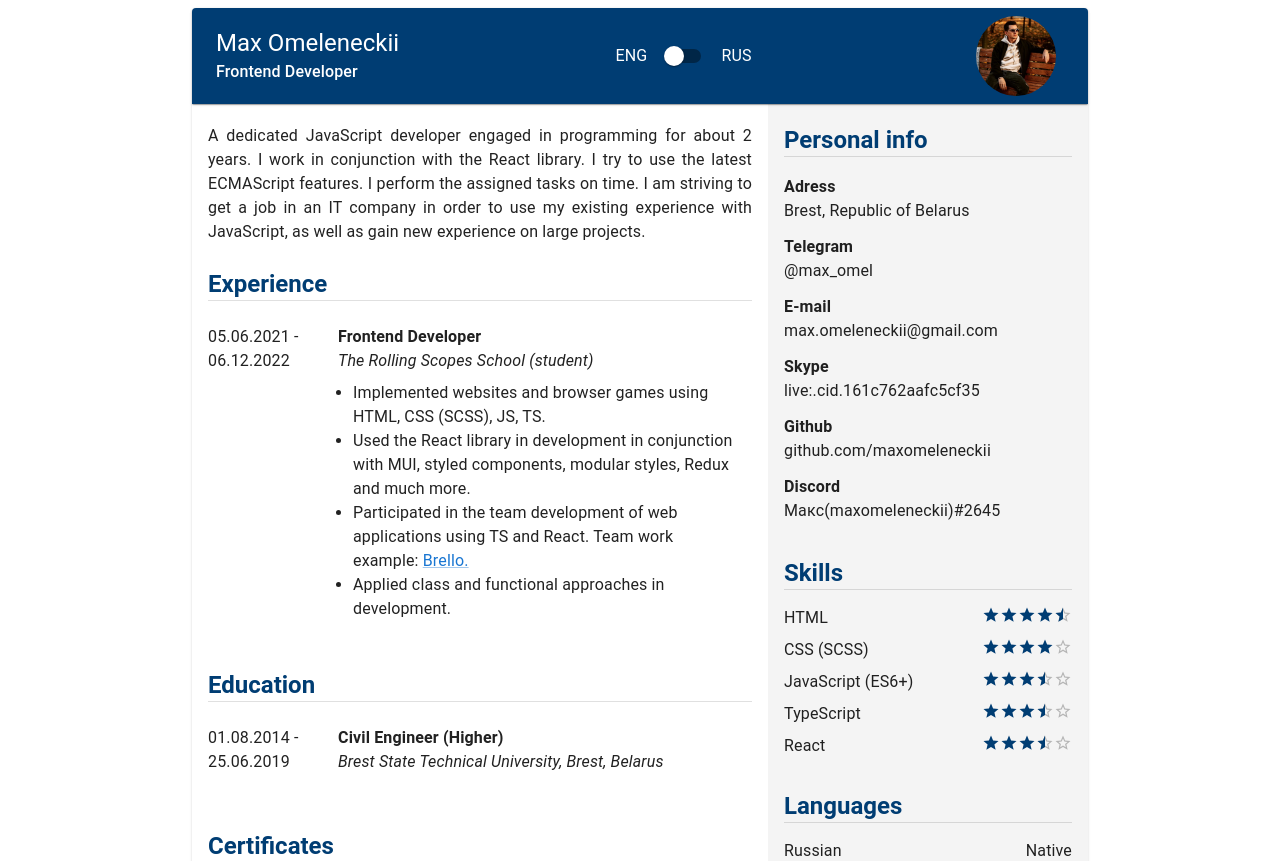
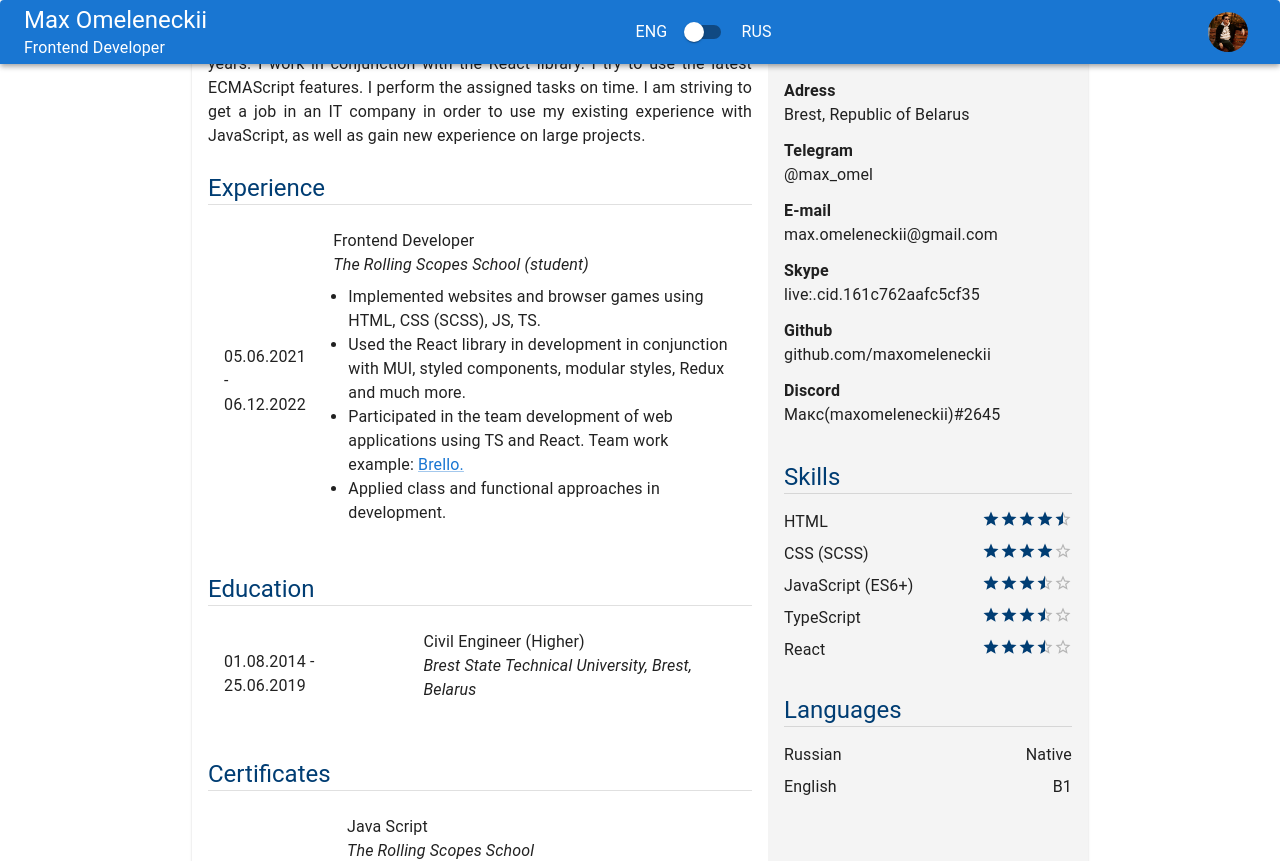
Before and after one commit to maxomeleneckii/cv, a React (Create React App) app: page / in a window 1280 px wide. Shown: the top 861 px of the page. Built offline with nearby package versions, Linux system fonts and the light colour scheme.

Commit message:
refactor: add module styles

```diff
--- a/public/index.html
+++ b/public/index.html
@@ -6,7 +6,7 @@
   <link rel="icon" href="%PUBLIC_URL%/favicon.ico" />
   <meta name="viewport" content="width=device-width, initial-scale=1" />
   <meta name="theme-color" content="#000000" />
-  <meta name="description" content="CV maxomeleneckii" />
+  <meta name="description" content="Resume maxomeleneckii" />
   <link rel="apple-touch-icon" href="%PUBLIC_URL%/logo192.png" />
   <link rel="manifest" href="%PUBLIC_URL%/manifest.json" />
   <title>Resume</title>
--- /dev/null
+++ b/src/components/App.module.css
@@ -0,0 +1,6 @@
+.app_wrapper {
+  margin: 0 auto;
+  max-width: 56rem;
+  width: 100%;
+  height: 100%;
+}
--- a/src/components/App.tsx
+++ b/src/components/App.tsx
@@ -1,11 +1,12 @@
 import { Paper } from '@mui/material';
 import { Header } from './Header';
 import { Main } from './Main';
+import stylesApp from './App.module.css';
 
 function App() {
   return (
     <>
-      <Paper sx={{ margin: '0 auto', maxWidth: '56rem', width: '100%', height: '100%' }}>
+      <Paper className={stylesApp.app_wrapper}>
         <Header />
         <Main />
       </Paper>
--- /dev/null
+++ b/src/components/Header.module.css
@@ -0,0 +1,17 @@
+.headerWrapper {
+  position: relative;
+  border-top-left-radius: 4px;
+  border-top-right-radius: 4px;
+  background-color: #003d73;
+  box-shadow: 0px 2px 1px -1px rgb(0 0 0 / 20%), 0px 1px 1px 0px rgb(0 0 0 / 14%),
+    0px 1px 3px 0px rgb(0 0 0 / 12%);
+}
+
+.headerToolbar {
+  justify-content: space-between;
+}
+
+.headerAvatar {
+  width: 80px;
+  height: 80px;
+}
--- a/src/components/Header.tsx
+++ b/src/components/Header.tsx
@@ -1,12 +1,13 @@
 import React, { useState } from 'react';
 import { AppBar, Avatar, Box, IconButton, Stack, Switch, Toolbar, Typography } from '@mui/material';
 import { useTranslation } from 'react-i18next';
-import myPhoto from '../assets/my-photo.jpg';
+import avatarPhoto from '../assets/my-photo.jpg';
+import stylesHeader from './Header.module.css';
 
 export const Header = () => {
   const { t, i18n } = useTranslation();
-
-  const [langCurrent, setLangCurrent] = useState(localStorage.getItem('i18nextLng'));
+  const defoultValueState = localStorage.getItem('i18nextLng') || '';
+  const [langCurrent, setLangCurrent] = useState(defoultValueState);
 
   const changeLanguage = () => {
     const localLang = langCurrent === 'en-US' ? 'ru-RU' : 'en-US';
@@ -17,24 +18,13 @@ export const Header = () => {
 
   return (
     <>
-      <AppBar
-        sx={{
-          position: 'relative',
-          borderTopLeftRadius: '4px',
-          borderTopRightRadius: '4px',
-          backgroundColor: '#003d73',
-          boxShadow:
-            '0px 2px 1px -1px rgb(0 0 0 / 20%), 0px 1px 1px 0px rgb(0 0 0 / 14%), 0px 1px 3px 0px rgb(0 0 0 / 12%)',
-        }}
-      >
-        <Toolbar sx={{ justifyContent: 'space-between' }}>
+      <AppBar className={stylesHeader.headerWrapper}>
+        <Toolbar className={stylesHeader.headerToolbar}>
           <Box>
             <Typography variant="h5" component="h1">
               {t('name')}
             </Typography>
-            <Typography variant="h6" component="h2" sx={{ fontSize: '16px' }}>
-              {t('job-position')}
-            </Typography>
+            <Typography component="h2">{t('job-position')}</Typography>
           </Box>
           <Stack direction="row" spacing={1} alignItems="center">
             <Typography>{t('language-en')}</Typography>
@@ -47,7 +37,7 @@ export const Header = () => {
           </Stack>
           <Box>
             <IconButton>
-              <Avatar alt="my-picture" src={myPhoto} sx={{ width: '80px', height: '80px' }} />
+              <Avatar alt="my-picture" src={avatarPhoto} className={stylesHeader.headerAvatar} />
             </IconButton>
           </Box>
         </Toolbar>
--- /dev/null
+++ b/src/components/LeftSection.module.css
@@ -0,0 +1,47 @@
+.listItem {
+  display: flex;
+  flex-direction: column;
+}
+
+.listItemNotAbout {
+  padding-left: 0px;
+  column-gap: 30px;
+  align-items: flex-start;
+  flex-direction: row;
+}
+
+.listItemText {
+  width: 100%;
+}
+
+.listItemTextJob {
+  font-weight: bold;
+}
+
+.listItemTextCompany {
+  font-style: italic;
+}
+
+.listItemTextNotAbout {
+  flex: 0 0 100px;
+  text-decoration: none;
+}
+
+.listItemTitle {
+  font-weight: bold;
+  color: #003d73;
+}
+
+.listItemContent {
+  text-align: justify;
+}
+
+@media (max-width: 767px) {
+  .listItemNotAbout {
+    flex-direction: column;
+  }
+  .listItemTextNotAbout {
+    flex: 0 0 auto;
+    text-decoration: underline;
+  }
+}
--- a/src/components/LeftSection.tsx
+++ b/src/components/LeftSection.tsx
@@ -1,18 +1,10 @@
-import {
-  Divider,
-  Link,
-  List,
-  ListItem,
-  ListItemText,
-  Typography,
-  useMediaQuery,
-} from '@mui/material';
+import { Divider, Link, List, ListItem, ListItemText, Typography } from '@mui/material';
 import { useTranslation } from 'react-i18next';
 import { ListItemCustom, Section } from '../styledComponents/styledComponents';
 import { LeftSectionDataType } from '../types';
+import stylesLeftSection from './LeftSection.module.css';
 
 export const LeftSection = () => {
-  const matches = useMediaQuery('(max-width:767px)');
   const { t } = useTranslation();
   const dataLeft = t('data-left', { returnObjects: true }) as LeftSectionDataType[];
 
@@ -21,17 +13,21 @@ export const LeftSection = () => {
       <Section>
         <List>
           {dataLeft.map((section) => {
+            const currentTitleAbout = section.title === 'About';
+            const currentTitleCertif =
+              section.title === 'Certificates' || section.title === 'Сертификаты';
+
             return (
-              <ListItem key={section.title} sx={{ display: 'flex', flexDirection: 'column' }}>
+              <ListItem key={section.title} className={stylesLeftSection.listItem}>
                 <ListItemText
-                  sx={{ width: '100%' }}
+                  className={stylesLeftSection.listItemText}
                   primary={
-                    section.title !== 'About' && (
+                    !currentTitleAbout && (
                       <>
                         <Typography
                           variant="h5"
                           component="h3"
-                          sx={{ fontWeight: 'bold', color: '#003d73' }}
+                          className={stylesLeftSection.listItemTitle}
                         >
                           {section.title}
                         </Typography>
@@ -40,36 +36,27 @@ export const LeftSection = () => {
                     )
                   }
                   secondary={
-                    section.title === 'About' && (
-                      <Typography sx={{ textAlign: 'justify' }}>
+                    currentTitleAbout && (
+                      <Typography className={stylesLeftSection.listItemContent}>
                         {section.description[0].text}
                       </Typography>
                     )
                   }
                 />
-                {section.title !== 'About' && (
-                  <List sx={{ width: '100%' }}>
-                    <ListItem
-                      sx={{
-                        paddingLeft: '0px',
-                        columnGap: '30px',
-                        alignItems: 'flex-start',
-                        flexDirection: `${matches ? 'column' : 'row'}`,
-                      }}
-                    >
-                      <ListItemText
-                        sx={{
-                          flex: `${matches ? '0 0 auto' : '0 0 100px'}`,
-                          textDecoration: `${matches ? 'underline' : 'none'}`,
-                        }}
-                      >
+                {!currentTitleAbout && (
+                  <List className={stylesLeftSection.listItemText}>
+                    <ListItem className={stylesLeftSection.listItemNotAbout}>
+                      <ListItemText className={stylesLeftSection.listItemTextNotAbout}>
                         {section.date}
                       </ListItemText>
                       <ListItemText>
-                        <Typography component="h3" sx={{ fontWeight: 'bold' }}>
+                        <Typography component="h3" className={stylesLeftSection.listItemTextJob}>
                           {section.position}
                         </Typography>
-                        <Typography component="h4" sx={{ fontStyle: 'italic' }}>
+                        <Typography
+                          component="h4"
+                          className={stylesLeftSection.listItemTextCompany}
+                        >
                           {section.company}
                         </Typography>
                         <List sx={{ listStyle: 'disc' }}>
@@ -83,8 +70,7 @@ export const LeftSection = () => {
                                       {item.textLink}
                                     </Link>
                                   </>
-                                ) : section.title === 'Certificates' ||
-                                  section.title === 'Сертификаты' ? (
+                                ) : currentTitleCertif ? (
                                   <Link href={item.url} target="_blank">
                                     {item.text}
                                   </Link>
--- a/src/components/Main.tsx
+++ b/src/components/Main.tsx
@@ -1,13 +1,11 @@
-import { useMediaQuery } from '@mui/material';
 import { LeftSection } from './LeftSection';
 import { RightSection } from './RightSection';
 import { MainWrapper } from '../styledComponents/styledComponents';
 
 export const Main = () => {
-  const matches = useMediaQuery('(max-width:767px)');
   return (
     <>
-      <MainWrapper style={{ flexWrap: `${matches ? 'wrap' : 'nowrap'}` }}>
+      <MainWrapper>
         <LeftSection />
         <RightSection />
       </MainWrapper>
--- /dev/null
+++ b/src/components/RightSection.module.css
@@ -0,0 +1,25 @@
+.leftSectionWrapper {
+  flex: 0 0 320px;
+  background-color: #f4f4f4;
+}
+
+.listItem {
+  display: flex;
+  flex-direction: column;
+  align-items: flex-start;
+}
+
+.listItemText {
+  width: 100%;
+}
+
+.listItemTitle {
+  font-weight: bold;
+  color: #003d73;
+}
+
+@media (max-width: 767px) {
+  .leftSectionWrapper {
+    flex: 0 0 100%;
+  }
+}
--- a/src/components/RightSection.tsx
+++ b/src/components/RightSection.tsx
@@ -7,37 +7,35 @@ import {
   Rating,
   Stack,
   Box,
-  useMediaQuery,
 } from '@mui/material';
 import { useTranslation } from 'react-i18next';
 import { Section } from '../styledComponents/styledComponents';
+import stylesRightSection from './RightSection.module.css';
 import { RightSectionDataType } from '../types';
 
 export const RightSection = () => {
-  const matches = useMediaQuery('(max-width:767px)');
   const { t } = useTranslation();
   const dataRight = t('data-right', { returnObjects: true }) as RightSectionDataType[];
 
   return (
     <>
-      <Section
-        style={{ flex: `${matches ? '0 0 100%' : '0 0 320px'}`, backgroundColor: '#f4f4f4' }}
-      >
+      <Section className={stylesRightSection.leftSectionWrapper}>
         <List>
           {dataRight.map((section) => {
+            const currentTitlePersonalInf =
+              section.title === 'Personal info' || section.title === 'Личная информация';
+            const currentTitleSkills = section.title === 'Skills' || section.title === 'Навыки';
+
             return (
-              <ListItem
-                key={section.title}
-                sx={{ display: 'flex', flexDirection: 'column', alignItems: 'flex-start' }}
-              >
+              <ListItem key={section.title} className={stylesRightSection.listItem}>
                 <ListItemText
-                  sx={{ width: '100%' }}
+                  className={stylesRightSection.listItemText}
                   primary={
                     <>
                       <Typography
                         variant="h5"
                         component="h3"
-                        sx={{ fontWeight: 'bold', color: '#003d73' }}
+                        className={stylesRightSection.listItemTitle}
                       >
                         {section.title}
                       </Typography>
@@ -45,14 +43,13 @@ export const RightSection = () => {
                     </>
                   }
                 />
-                <List sx={{ width: '100%' }}>
+                <List className={stylesRightSection.listItemText}>
                   {section.description!.map((item) => (
                     <ListItem key={item.text} sx={{ padding: '0' }}>
                       <ListItemText
                         disableTypography={true}
                         primary={
-                          (section.title === 'Personal info' ||
-                            section.title === 'Личная информация') && (
+                          currentTitlePersonalInf && (
                             <Typography component="h4" sx={{ fontWeight: 'bold' }}>
                               {item.subtitle}
                             </Typography>
@@ -63,7 +60,7 @@ export const RightSection = () => {
                             <Typography component="h5" sx={{ color: 'rgba(0, 0, 0, 0.87)' }}>
                               {item.text}
                             </Typography>
-                            {section.title === 'Skills' || section.title === 'Навыки' ? (
+                            {currentTitleSkills ? (
                               <Stack spacing={1} sx={{ alignItems: 'flex-end' }}>
                                 <Rating
                                   size="small"
--- a/src/index.tsx
+++ b/src/index.tsx
@@ -1,19 +1,13 @@
-import React, { Suspense } from 'react';
+import React from 'react';
 import ReactDOM from 'react-dom/client';
 import App from './components/App';
 import reportWebVitals from './reportWebVitals';
 import './locales/config';
-import { I18nextProvider } from 'react-i18next';
-import i18next from './locales/config';
 
 const root = ReactDOM.createRoot(document.getElementById('root') as HTMLElement);
 root.render(
   <React.StrictMode>
-    <I18nextProvider i18n={i18next}>
-      <Suspense fallback="loading">
-        <App />
-      </Suspense>
-    </I18nextProvider>
+    <App />
   </React.StrictMode>
 );
 reportWebVitals();
--- a/src/styledComponents/styledComponents.ts
+++ b/src/styledComponents/styledComponents.ts
@@ -3,6 +3,10 @@ import styled from 'styled-components';
 export const MainWrapper = styled.main`
   display: flex;
   padding: 0;
+  flex-wrap: nowrap;
+  @media (max-width: 767px) {
+    flex-wrap: wrap;
+  }
 `;
 
 export const Section = styled.section`
```
Also changed, not shown: 1 other file (tests, documents, lock files or other folders).
